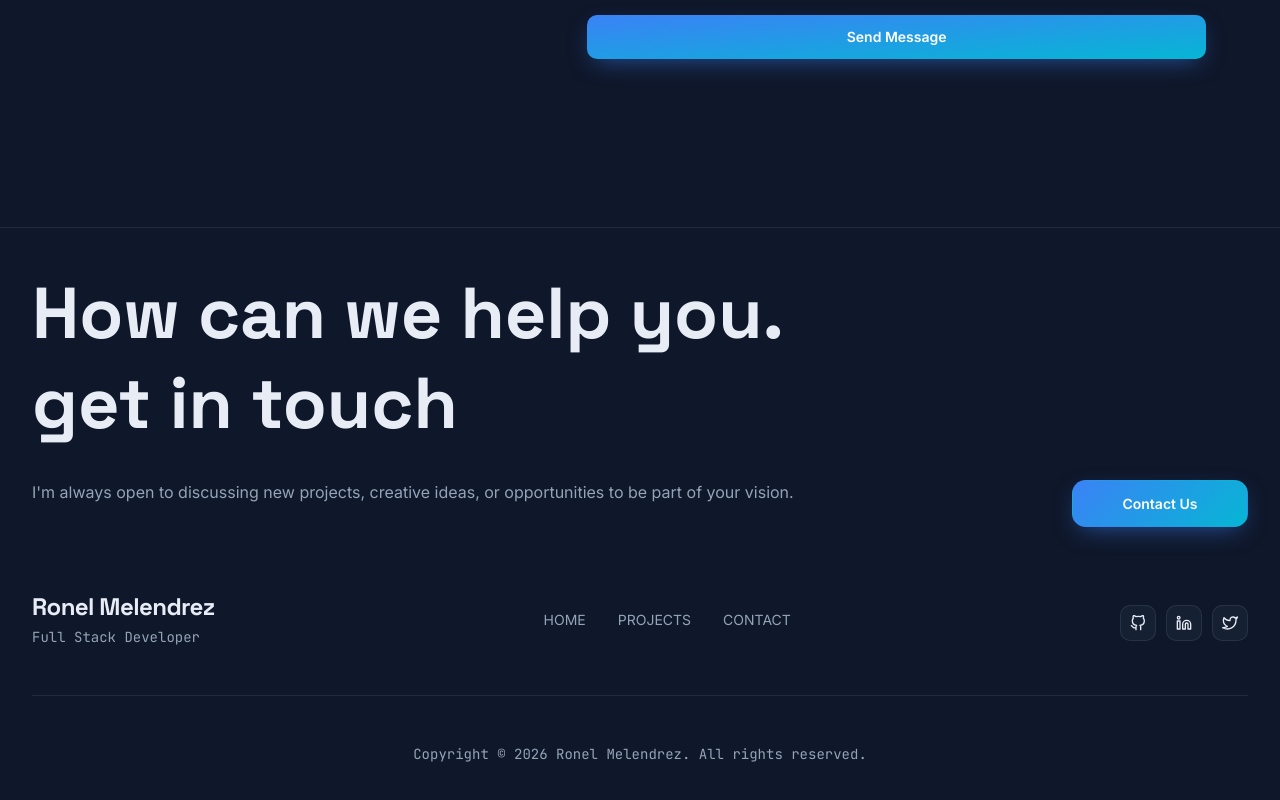
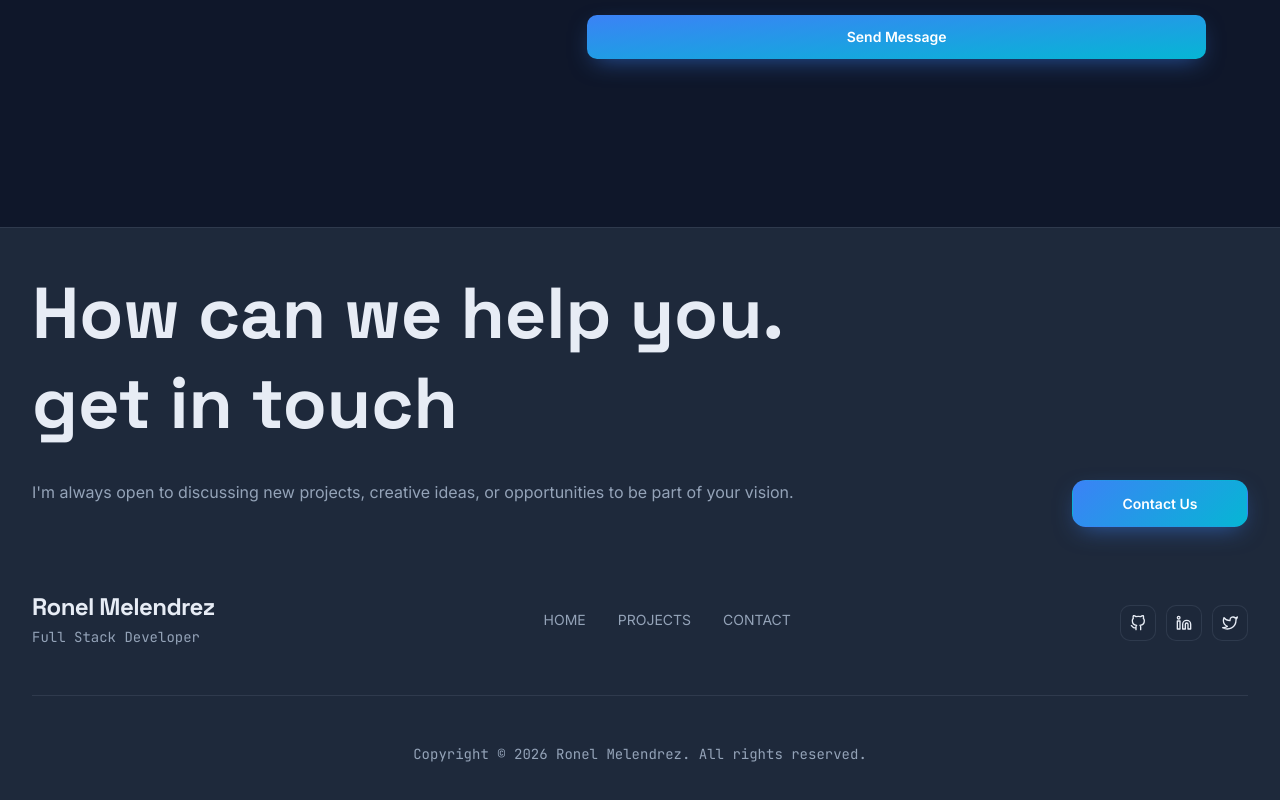
Before and after one commit to Ronelmelendrez/My_Portfolio, a React (Vite) app: page /contact in a window 1280 px wide. Shown: the part 950-1750 px from the top of the page. Built offline with nearby package versions, Linux system fonts and the light colour scheme; the HTML template or start-up script is replaced by a standard one.

Commit message:
refactor: make the footer bg is slightly lighter than the sections bg

```diff
--- a/src/components/layout/Footer.tsx
+++ b/src/components/layout/Footer.tsx
@@ -11,7 +11,7 @@ const Footer = () => {
   const currentYear = new Date().getFullYear();
 
   return (
-    <footer className="w-full border-t border-border bg-background text-foreground mt-12">
+    <footer className="w-full border-t border-border bg-card text-card-foreground mt-12">
       <div className="max-w-7xl mx-auto px-4 sm:px-6 lg:px-8 py-10">
         {/* Top CTA section */}
         <div className="w-full text-5xl md:text-7xl font-bold font-display">
```
